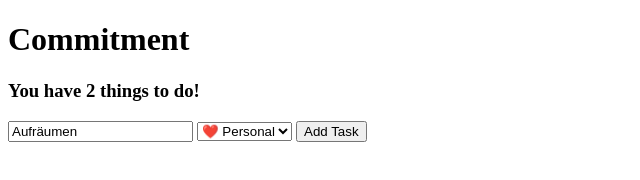
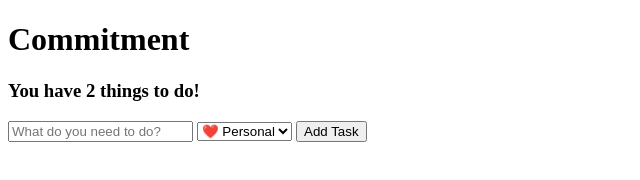
Before and after one commit to keeevh/Simple-To-Do-List, a plain HTML site: page index.html in a window 1280 px wide. Shown: the full height of the page, 0-640 px from the left. Drawn offline with Linux system fonts and the light colour scheme.

Commit message:
Added Header Divider and placeholder for task input.

```diff
--- a/index.html
+++ b/index.html
@@ -15,9 +15,10 @@
     <head>
         <div class="header">
             <h1>Commitment</h1>
+            <div class="divider"></div>
             <h3>You have 2 things to do!</h3>
             <form>
-                <input type="text" value="Aufräumen">
+                <input type="text" placeholder="What do you need to do?">
                 <select>
                     <option>❤️ Personal</option>
                     <option>🎓 Learning</option>
```
